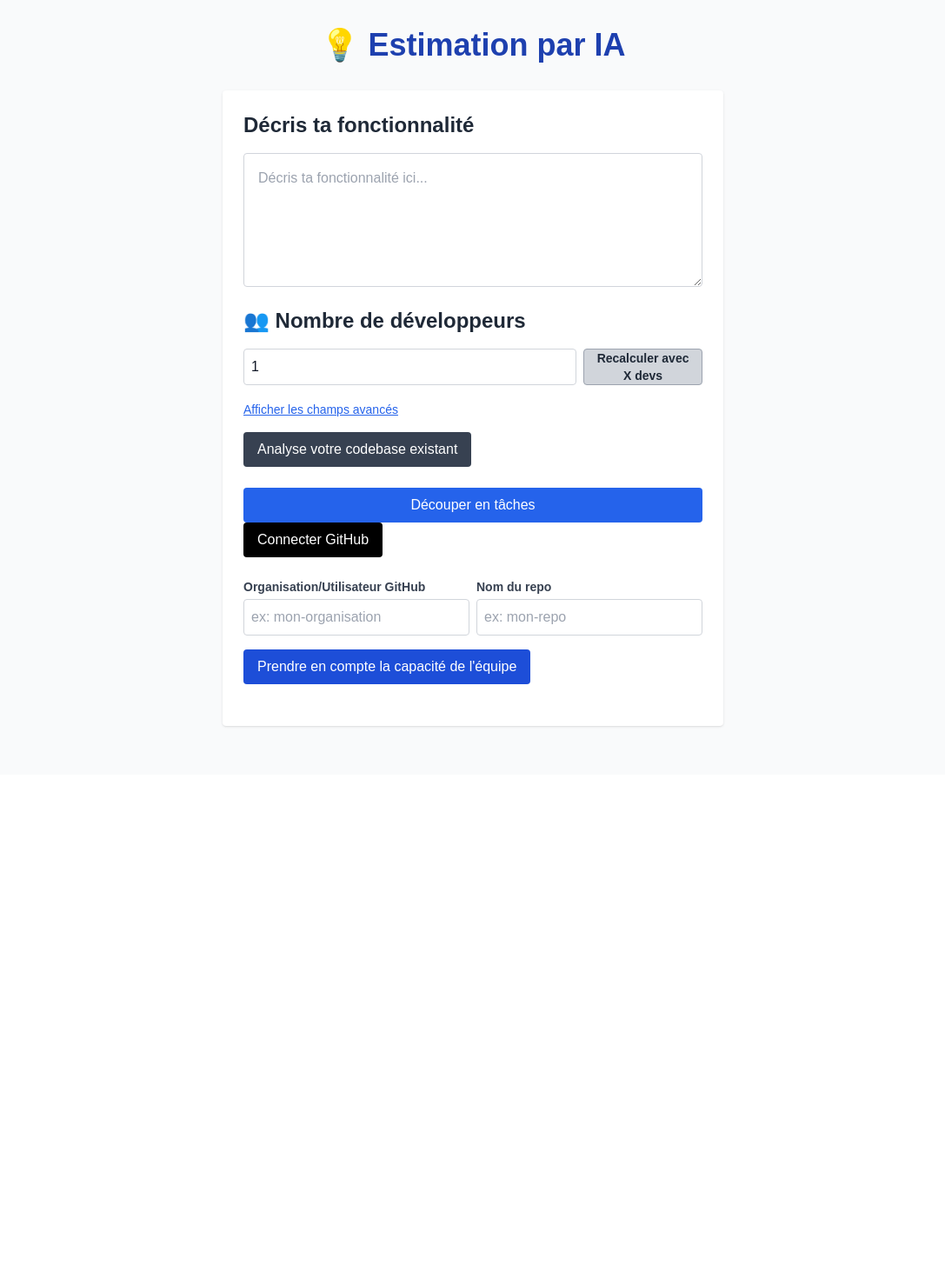
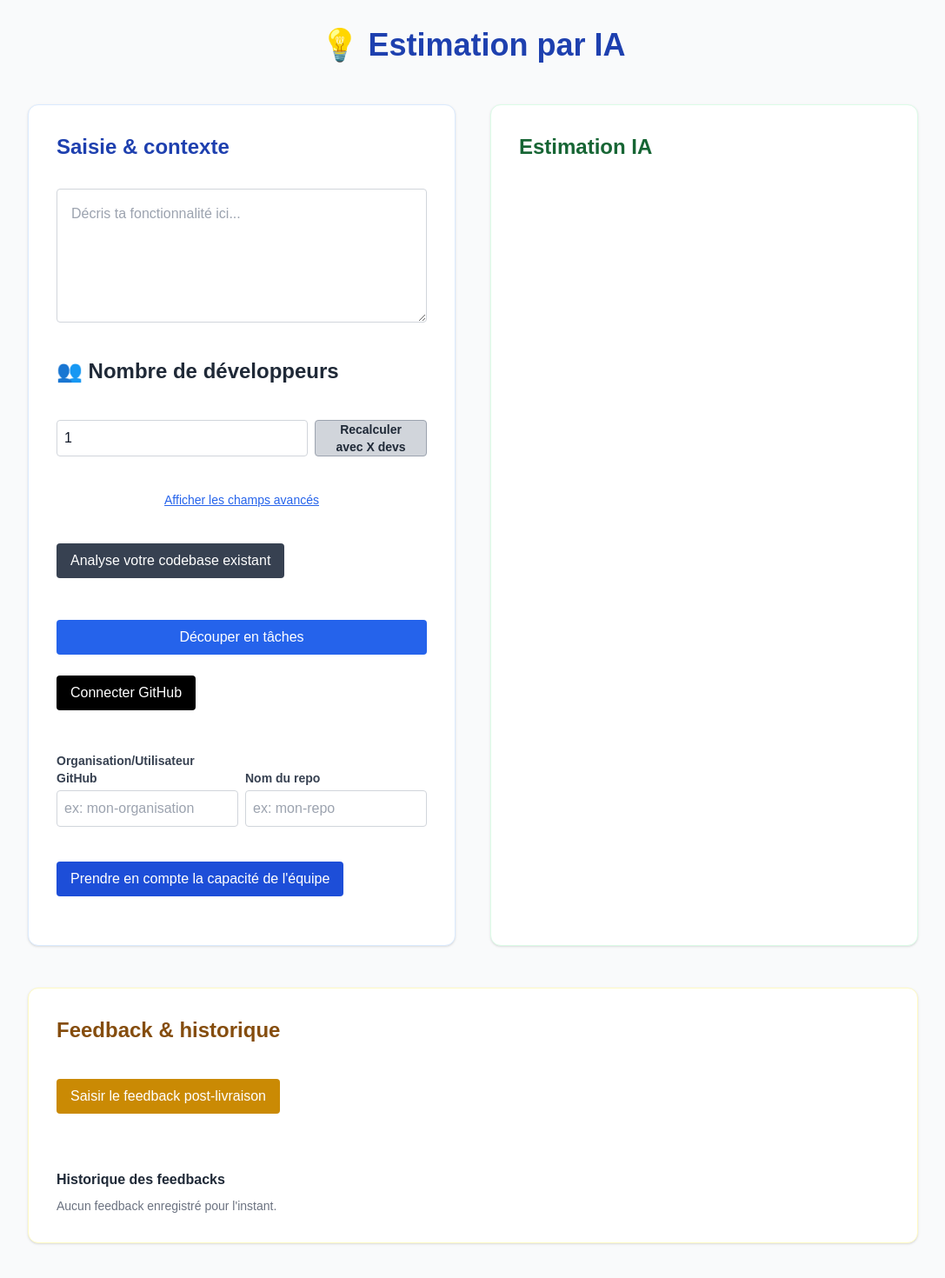
Before and after one commit to IvandeMurard/ai-delivery-estimator, a Next.js app: page / in a window 1280 px wide. Shown: the top 1470 px of the page at 87% size, without its empty margins (96-1183 px from the left). Before the commit the page ends 891 px from the top, so only its background shows below. Built offline with nearby package versions, Linux system fonts and the light colour scheme.

Commit message:
feat: nouvelle fonctionnalité

```diff
--- a/src/app/page.tsx
+++ b/src/app/page.tsx
@@ -215,11 +215,13 @@ export default function Home() {
   }, [feedbackSuccess])
 
   return (
-    <main className="flex flex-col items-center justify-center min-h-screen p-8 bg-gray-50">
-      <h1 className="text-4xl font-extrabold mb-8 text-blue-800">💡 Estimation par IA</h1>
+    <main className="flex flex-col items-center min-h-screen p-8 bg-gray-50">
+      <h1 className="text-4xl font-extrabold mb-12 text-blue-800 w-full text-center">💡 Estimation par IA</h1>
 
-      <section className="w-full max-w-xl bg-white p-6 rounded shadow mb-6">
-        <h2 className="text-2xl font-bold mb-4 text-gray-800">Décris ta fonctionnalité</h2>
+      <div className="w-full max-w-5xl grid grid-cols-1 md:grid-cols-2 gap-10 mb-12">
+        {/* Bloc 1 : Saisie & contexte */}
+        <section className="bg-white p-8 rounded-xl shadow border border-blue-100 flex flex-col gap-6 col-span-1">
+          <h2 className="text-2xl font-bold mb-2 text-blue-800">Saisie & contexte</h2>
           <textarea
             value={feature}
             onChange={(e) => setFeature(e.target.value)}
@@ -483,8 +485,11 @@ export default function Home() {
           </div>
         </section>
 
+        {/* Bloc 2 : Estimation IA */}
+        <section className="bg-white p-8 rounded-xl shadow border border-green-100 flex flex-col gap-8 col-span-1">
+          <h2 className="text-2xl font-bold mb-2 text-green-800">Estimation IA</h2>
           {result && (
-        <section className="w-full max-w-2xl bg-white p-8 rounded-xl shadow mb-10 space-y-8">
+            <div className="space-y-8">
               {/* Bloc vert date de livraison estimée (toujours affiché si trouvée) */}
               {(() => {
                 let dateLivraison: string | null = null;
@@ -592,9 +597,16 @@ export default function Home() {
                   )}
                 </>
               )}
+            </div>
+          )}
+        </section>
+      </div>
 
+      {/* Bloc 3 : Feedback & historique */}
+      <section className="w-full max-w-5xl bg-white p-8 rounded-xl shadow border border-yellow-100 flex flex-col gap-8 mb-10">
+        <h2 className="text-2xl font-bold mb-2 text-yellow-800">Feedback & historique</h2>
         {/* Feedback post-livraison */}
-          <div className="mt-8">
+        <div className="mb-8">
           {!showFeedback && (
             <button
               className="bg-yellow-600 text-white px-4 py-2 rounded hover:bg-yellow-700"
@@ -631,9 +643,8 @@ export default function Home() {
             <div className="mt-2 text-green-700 font-bold">Merci pour votre feedback !</div>
           )}
         </div>
-
         {/* Historique des feedbacks */}
-          <div className="mt-10">
+        <div>
           <div className="font-bold text-gray-800 mb-2">Historique des feedbacks</div>
           {feedbackHistory.length === 0 && <div className="text-gray-500 text-sm">Aucun feedback enregistré pour l'instant.</div>}
           {feedbackHistory.length > 0 && (
@@ -660,7 +671,6 @@ export default function Home() {
           )}
         </div>
       </section>
-      )}
     </main>
   )
 }
```
Lines whose indentation alone changed are shown as unchanged.
